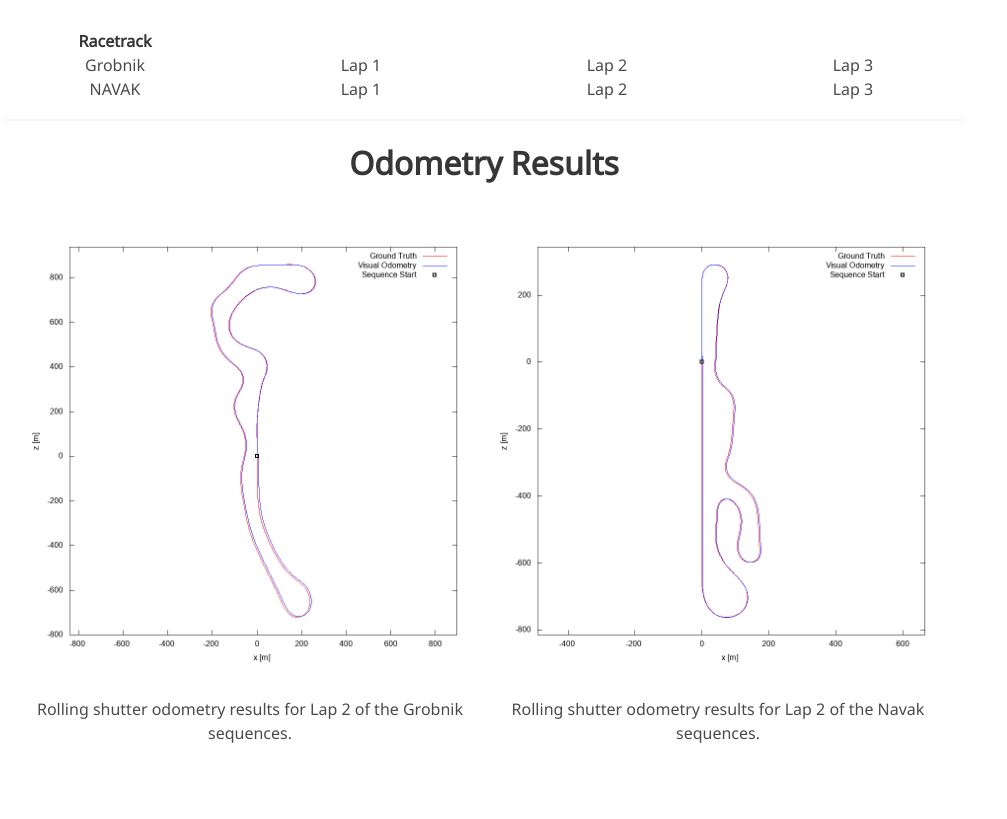
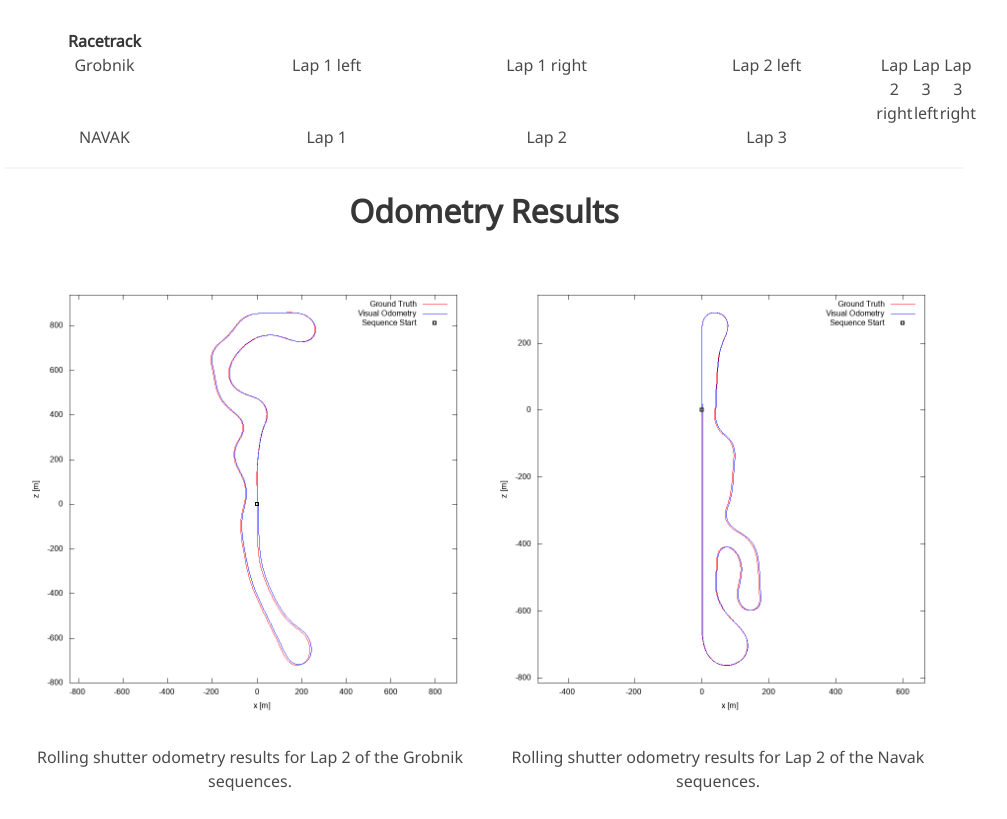
Before and after one commit to unizgfer-lamor/rt-dataset, a plain HTML site: page index.html in a window 1280 px wide. Shown: the part 2182-3001 px from the top of the page, without its empty margins (156-1163 px from the left). Drawn offline with nearby package versions, Linux system fonts and the light colour scheme; some icons are missing; a web font is replaced by a local one.

Commit message:
Update index.html

```diff
--- a/index.html
+++ b/index.html
@@ -204,9 +204,12 @@ The ground truth was recorded with the SBG Ellipse-D RTK inertial navigation sys
   </tr>
   <tr>
     <td>Grobnik</td>
-    <td>Lap 1</td>
-    <td>Lap 2</td>
-    <td>Lap 3</td>
+    <td>Lap 1 left</td>
+    <td>Lap 1 right</td>
+    <td>Lap 2 left</td>
+    <td>Lap 2 right</td>
+    <td>Lap 3 left</td>
+    <td>Lap 3 right</td>
   </tr>
   <tr>
     <td>NAVAK</td>
```
